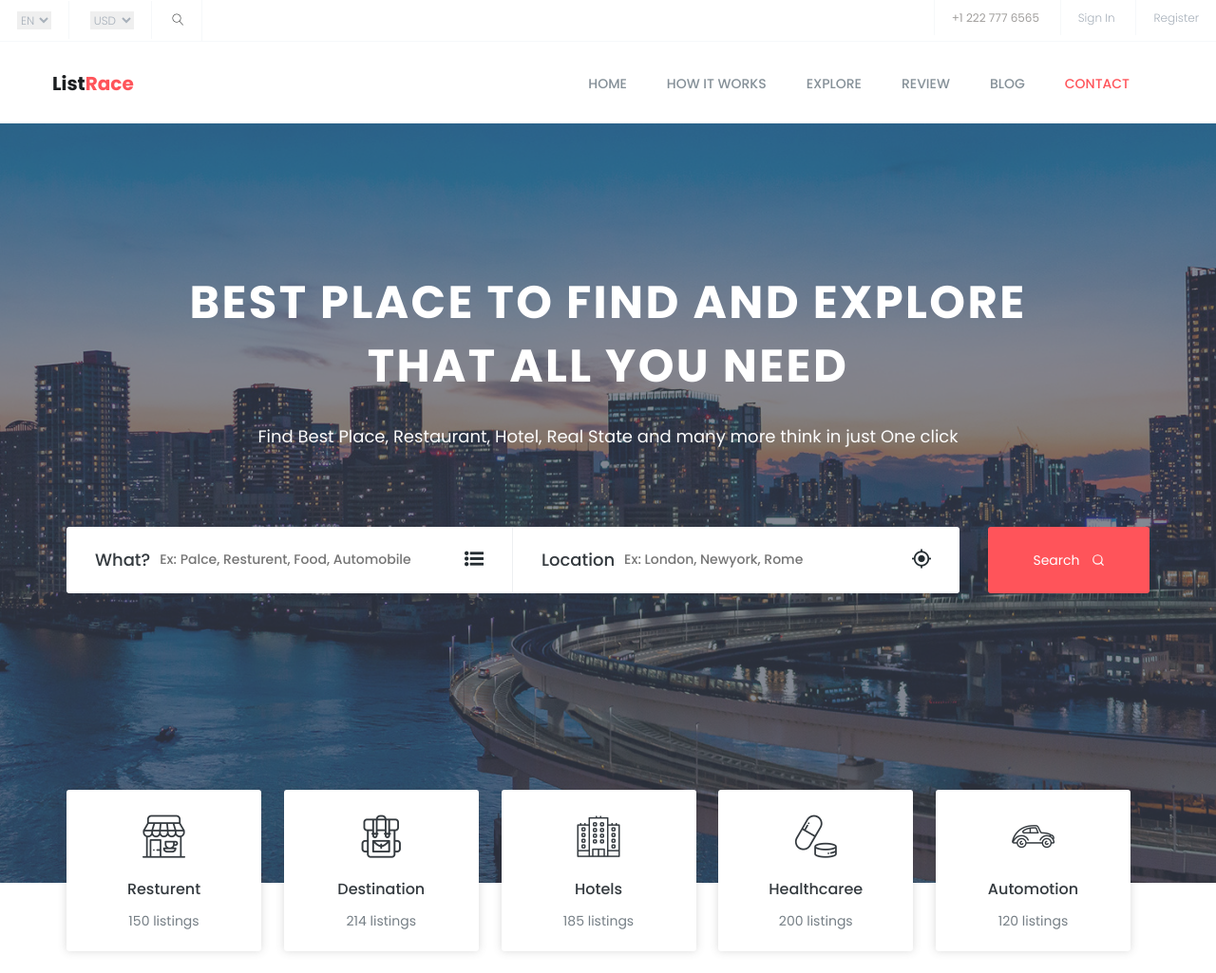
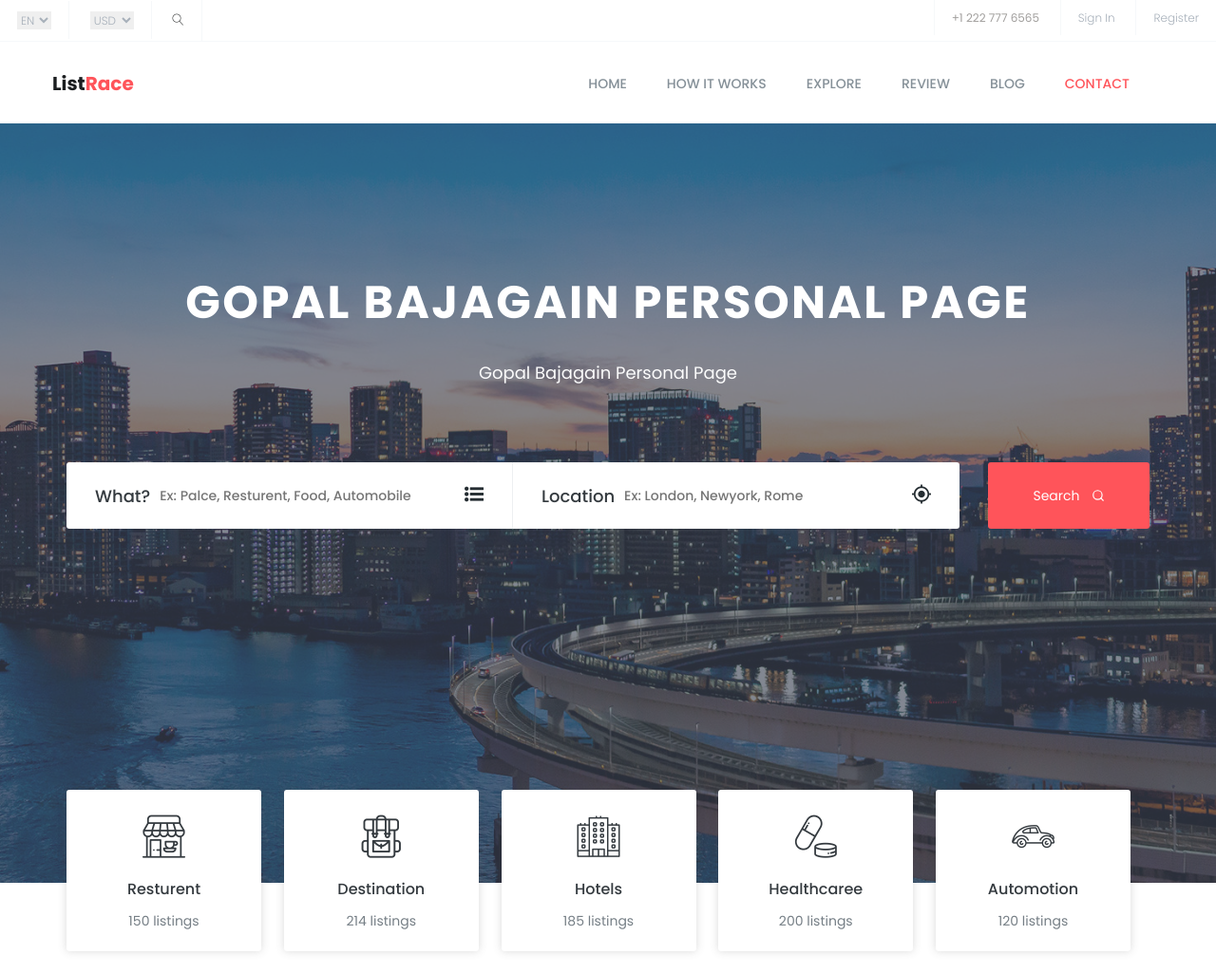
Before and after one commit to gopalbajagain2045/gopalbajagain, a plain HTML site: page index.html in a window 1280 px wide. Shown: the top 1025 px of the page at 95% size. Drawn offline with nearby package versions, Linux system fonts and the light colour scheme.

Commit message:
Update index.html

```diff
--- a/index.html
+++ b/index.html
@@ -148,9 +148,9 @@
 		<section id="home" class="welcome-hero">
 			<div class="container">
 				<div class="welcome-hero-txt">
-					<h2>best place to find and explore <br> that all you need </h2>
+					<h2>Gopal Bajagain Personal Page </h2>
 					<p>
-						Find Best Place, Restaurant, Hotel, Real State and many more think in just One click
+						Gopal Bajagain Personal Page
 					</p>
 				</div>
 				<div class="welcome-hero-serch-box">
```
